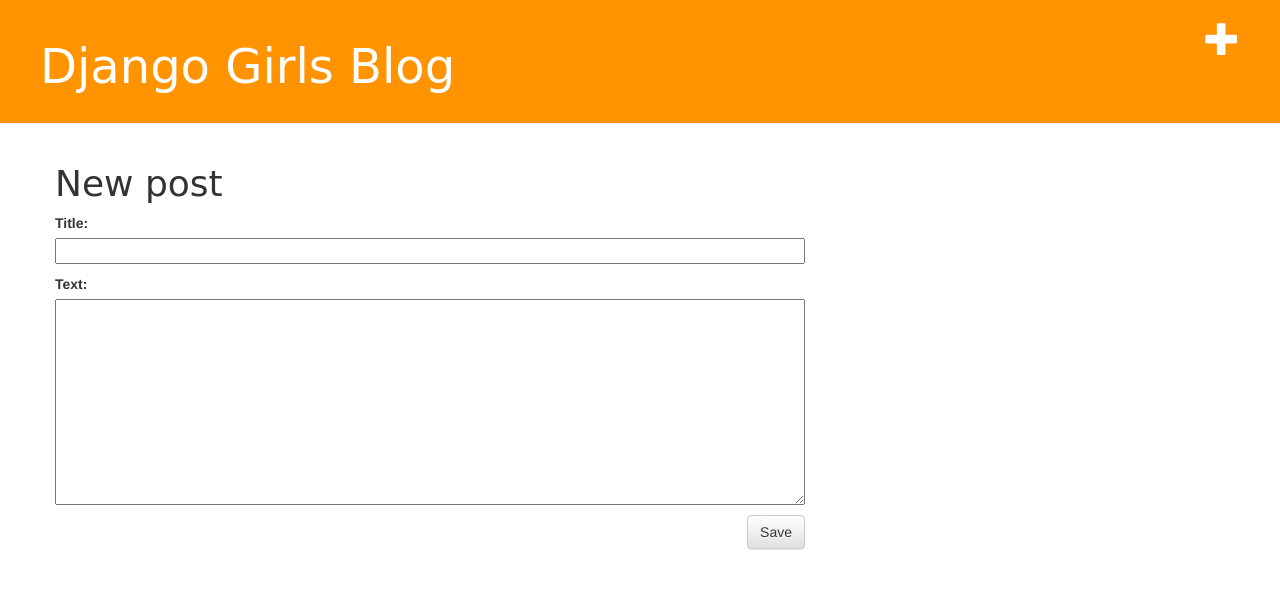
After one commit to elstamey/django_girls_tutorial, a Django app: page /post/new/ in a window 1280 px wide. The commit adds this page. Shown: the top 589 px of the page. Run offline with Django 3.2, Linux system fonts and the light colour scheme; some libraries are stand-ins or nearby versions.

Commit message:
added the new form and inistial submission

```diff
--- /dev/null
+++ b/blog/forms.py
@@ -0,0 +1,9 @@
+from django import forms
+
+from .models import Post
+
+class PostForm(forms.ModelForm):
+
+    class Meta:
+        model = Post
+        fields = ('title', 'text',)
--- a/blog/templates/blog/base.html
+++ b/blog/templates/blog/base.html
@@ -8,6 +8,7 @@
     </head>
     <body>
         <div class="page-header">
+            <a href="{% url 'post_new' %}" class="top-menu"><span class="glyphicon glyphicon-plus"></span></a>
             <h1><a href="/">Django Girls Blog</a></h1>
         </div>
         <div class="content container">
--- /dev/null
+++ b/blog/templates/blog/post_edit.html
@@ -0,0 +1,9 @@
+{% extends 'blog/base.html' %}
+
+{% block content %}
+    <h1>New post</h1>
+    <form method="POST" class="post-form">{% csrf_token %}
+        {{ form.as_p }}
+        <button type="submit" class="save btn btn-default">Save</button>
+    </form>
+{% endblock %}
--- a/blog/urls.py
+++ b/blog/urls.py
@@ -4,4 +4,5 @@ from . import views
 urlpatterns = [
     url(r'^$', views.post_list, name='post_list'),
     url(r'^post/(?P<pk>\d+)/$', views.post_detail, name='post_detail'),
+    url(r'^post/new/$', views.post_new, name='post_new'),
 ]
--- a/blog/views.py
+++ b/blog/views.py
@@ -1,6 +1,8 @@
 from django.shortcuts import render, get_object_or_404
 from django.utils import timezone
 from .models import Post
+from .forms import PostForm
+from django.shortcuts import redirect
 
 
 # Create your views here.
@@ -9,6 +11,21 @@ def post_list(request):
     posts = Post.objects.filter(published_date__lte=timezone.now()).order_by('published_date')
     return render(request, 'blog/post_list.html', {'posts': posts})
 
+
 def post_detail(request, pk):
     post = get_object_or_404(Post, pk=pk)
     return render(request, 'blog/post_detail.html', {'post': post})
+
+
+def post_new(request):
+    if request.method == "POST":
+        form = PostForm(request.POST)
+        if form.is_valid():
+            post = form.save(commit=False)
+            post.author = request.user
+            post.published_date = timezone.now()
+            post.save()
+            return redirect('post_detail', pk=post.pk)
+    else:
+        form = PostForm()
+    return render(request, 'blog/post_edit.html', {'form': form})
```
